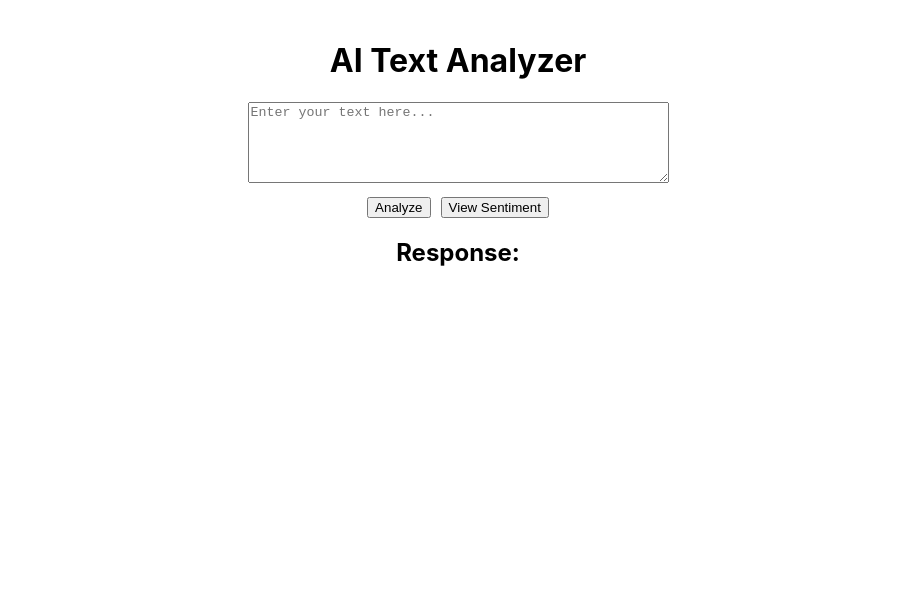
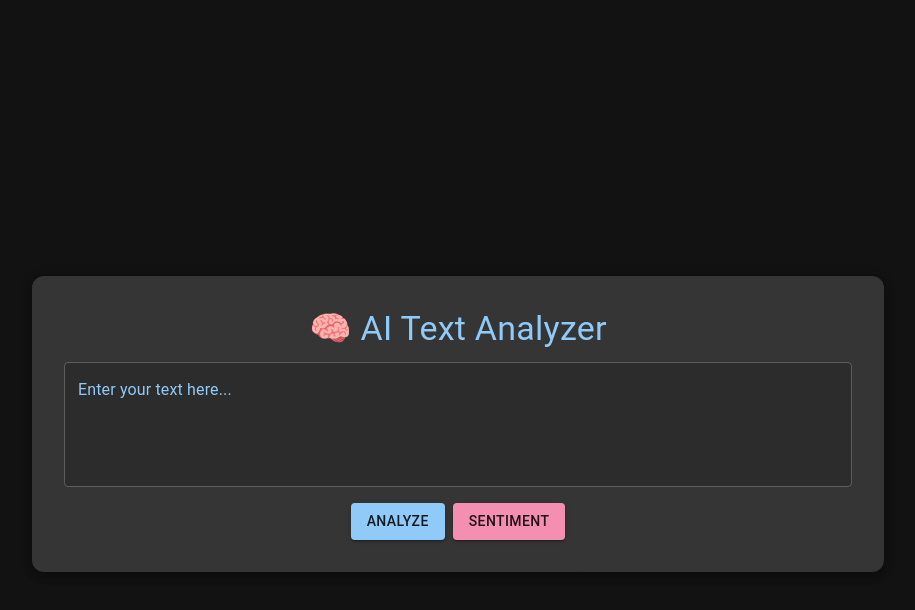
Before and after one commit to sindhuravuri666/Gemini-API-Frontend, a React (Create React App) app: page / in a window 1280 px wide. Shown: the top 610 px of the page, without its empty margins (182-1097 px from the left). Built offline with nearby package versions, Linux system fonts and the light colour scheme.

Commit message:
Updated Interface using MUI

```diff
--- a/src/App.js
+++ b/src/App.js
@@ -1,84 +1,201 @@
 import React, { useState } from "react";
 import axios from "axios";
+import ReactMarkdown from "react-markdown";
+import remarkGfm from "remark-gfm";
+import rehypeHighlight from "rehype-highlight";
+import "highlight.js/styles/github-dark.css"; // Change theme if needed
+
+import {
+  Button,
+  TextField,
+  CircularProgress,
+  Typography,
+  Container,
+  Paper,
+  Box,
+} from "@mui/material";
+import { createTheme, ThemeProvider } from "@mui/material/styles";
+
+const darkTheme = createTheme({
+  palette: {
+    mode: "dark",
+    primary: { main: "#90caf9" },
+    secondary: { main: "#f48fb1" },
+    background: { default: "#121212", paper: "#1e1e1e" },
+    text: { primary: "#ffffff", secondary: "#90caf9" },
+  },
+});
 
 function App() {
   const [query, setQuery] = useState("");
   const [response, setResponse] = useState("");
-  const [sentiment, setSentiment] = useState(null);
+  const [loading, setLoading] = useState(false);
+  const [sentiment, setSentiment] = useState("");
 
   const handleAnalyze = async () => {
+    setLoading(true);
     try {
-      console.log("Starting analysis...");
       const res = await axios.post(
         "https://gemini-fastapi-server.onrender.com/analyze",
-        { user_query: query } // Request body
+        { user_query: query },
+        {
+          headers: {
+            "Content-Type": "application/json",
+            "Access-Control-Allow-Origin": "*", // Explicitly allowing all origins
+          },
+          //withCredentials: true, // If the API requires authentication
+        }
       );
-      console.log("Stopping Analysis...");
-
-      if (res.status !== 200) {
-        throw new Error(`HTTP error! Status: ${res.status}`);
-      }
-
       setResponse(res.data.generated_text);
     } catch (error) {
       console.error("Error fetching:", error);
-      setResponse("Error analyzing text.");
+      setResponse("❌ Error analyzing text.");
     }
+    setLoading(false);
   };
 
-  const handleSentimentAnalysis = async () => {
+  const handleSentiment = async () => {
+    setLoading(true);
     try {
-      const res = await fetch(
+      const res = await axios.post(
         "https://gemini-fastapi-server.onrender.com/sentiment",
+        { text: query },
         {
-          method: "POST",
           headers: {
             "Content-Type": "application/json",
+            "Access-Control-Allow-Origin": "*", // Explicitly allowing all origins
           },
-          body: JSON.stringify({ text: query }),
-          mode: "cors",
+          //withCredentials: true, // If the API requires authentication
         }
       );
-
-      if (!res.ok) {
-        throw new Error(`HTTP error! Status: ${res.status}`);
-      }
-
-      const data = await res.json();
-      setSentiment(data);
+      console.log(res);
+      setSentiment(res.data.sentiment);
     } catch (error) {
       console.error("Error fetching sentiment:", error);
-      setSentiment({ sentiment: "Error analyzing sentiment." });
+      setSentiment("❌ Sentiment analysis failed.");
     }
+    setLoading(false);
   };
 
   return (
-    <div style={{ textAlign: "center", padding: "20px" }}>
-      <h1>AI Text Analyzer</h1>
-      <textarea
+    <ThemeProvider theme={darkTheme}>
+      <Box
+        sx={{
+          minHeight: "100vh",
+          display: "flex",
+          justifyContent: "center",
+          alignItems: "center",
+          backgroundColor: "background.default",
+          color: "text.primary",
+          p: 3,
+        }}
+      >
+        <Container maxWidth="md">
+          <Paper
+            elevation={5}
+            sx={{ p: 4, textAlign: "center", borderRadius: 3 }}
+          >
+            <Typography variant="h4" gutterBottom color="primary">
+              🧠 AI Text Analyzer
+            </Typography>
+
+            <TextField
+              fullWidth
+              multiline
+              rows={4}
+              variant="outlined"
+              label="Enter your text here..."
               value={query}
               onChange={(e) => setQuery(e.target.value)}
-        placeholder="Enter your text here..."
-        rows="5"
-        cols="50"
+              sx={{ mb: 2, bgcolor: "#2c2c2c", borderRadius: 1 }}
             />
-      <br />
-      <button onClick={handleAnalyze} style={{ marginTop: "10px" }}>
+
+            <Button
+              variant="contained"
+              color="primary"
+              onClick={handleAnalyze}
+              sx={{ mr: 1 }}
+            >
               Analyze
-      </button>
-      <button onClick={handleSentimentAnalysis} style={{ marginLeft: "10px" }}>
-        View Sentiment
-      </button>
-      <h2>Response:</h2>
-      <p>{response}</p>
+            </Button>
+
+            <Button
+              variant="contained"
+              color="secondary"
+              onClick={handleSentiment}
+            >
+              Sentiment
+            </Button>
+
+            {loading && <CircularProgress sx={{ mt: 2 }} />}
+
+            {response && (
+              <>
+                <Typography variant="h5" sx={{ mt: 3 }} color="secondary">
+                  📜 Formatted Response:
+                </Typography>
+                <Paper
+                  sx={{
+                    p: 2,
+                    mt: 1,
+                    backgroundColor: "#2c2c2c",
+                    borderRadius: 2,
+                    textAlign: "left",
+                    whiteSpace: "pre-wrap",
+                    fontFamily: "monospace",
+                    color: "#ffffff",
+                  }}
+                >
+                  <span style={{ fontWeight: "bold", color: "#f48fb1" }}>
+                    {response
+                      .replace(/Chimpanzees/g, "🦍 **Chimpanzees**")
+                      .replace(/Classification/g, "📌 **Classification:**")
+                      .replace(
+                        /Physical Characteristics/g,
+                        "🦴 **Physical Characteristics:**"
+                      )
+                      .replace(/Habitat/g, "🌍 **Habitat:**")
+                      .replace(/Diet/g, "🥗 **Diet:**")
+                      .replace(
+                        /Conservation Status/g,
+                        "⚠️ **Conservation Status:**"
+                      )
+                      .replace(/Great Apes/g, "🦧 **Great Apes:**")
+                      .replace(/Tool Use/g, "🛠️ **Tool Use:**")
+                      .replace(/Social Structure/g, "👥 **Social Structure:**")}
+                  </span>
+                </Paper>
+              </>
+            )}
+
             {sentiment && (
-        <div>
-          <h2>Sentiment Analysis:</h2>
-          <p>Sentiment Score: {sentiment.sentiment_score}</p>
-          <p>Sentiment: {sentiment.sentiment}</p>
-        </div>
+              <>
+                <Typography variant="h5" sx={{ mt: 3 }} color="primary">
+                  💬 Sentiment Analysis:
+                </Typography>
+                <Paper
+                  sx={{
+                    p: 2,
+                    mt: 1,
+                    backgroundColor: "#2c2c2c",
+                    borderRadius: 2,
+                    fontFamily: "monospace",
+                    textAlign: "center",
+                    color: sentiment.includes("positive")
+                      ? "#4CAF50"
+                      : sentiment.includes("negative")
+                      ? "#FF5252"
+                      : "#FFC107",
+                  }}
+                >
+                  {sentiment}
+                </Paper>
+              </>
             )}
-    </div>
+          </Paper>
+        </Container>
+      </Box>
+    </ThemeProvider>
   );
 }
 
```
Also changed, not shown: package.json (+11 -0 lines), 1 other file (tests, documents, lock files or other folders). Lines whose indentation alone changed are shown as unchanged.
